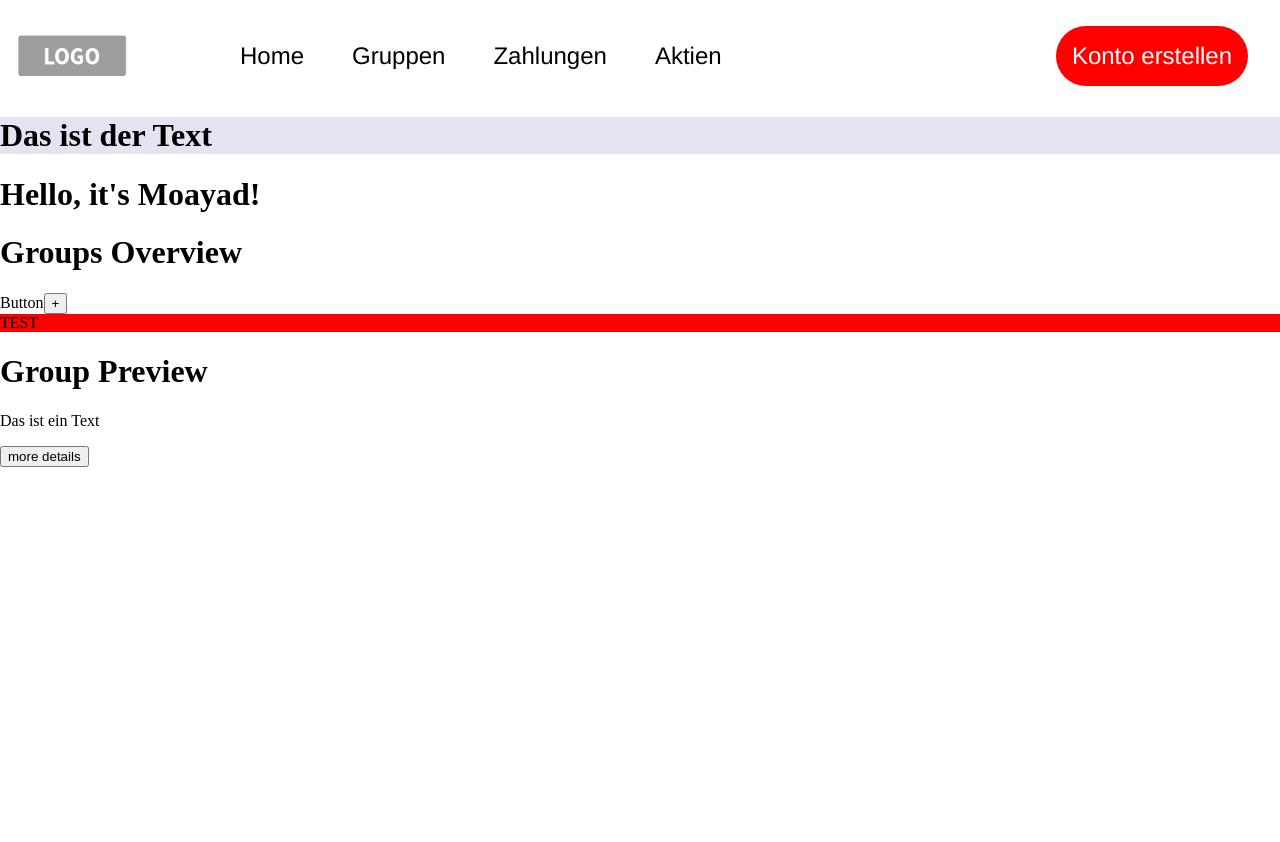
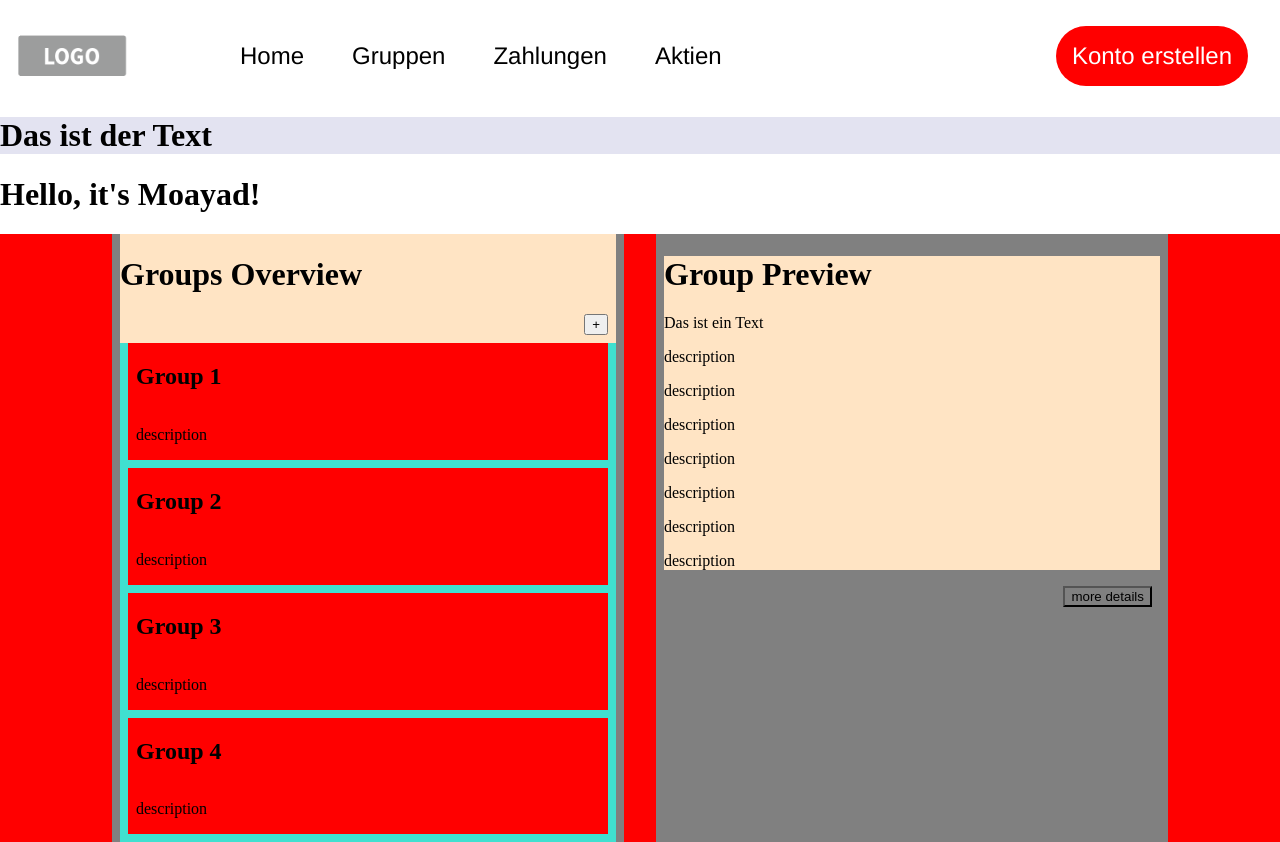
Before and after one commit to Davo00/aktien-app-frontend, an Angular app in the folder ShaFi/: page /group-overview in a window 1280 px wide. Before the commit the page ends 800 px from the top, so only its background shows below. Built offline with nearby package versions, Linux system fonts and the light colour scheme.

Commit message:
groups overview css and html

```diff
--- a/ShaFi/src/app/group-overview/group-overview.component.css
+++ b/ShaFi/src/app/group-overview/group-overview.component.css
@@ -1,40 +1,56 @@
 .groupOverviewPage {
-    display: flex;
-    justify-content: space-between;
-    color: red;
-    background-color: red;
+  display: flex;
+  justify-content: center;
+  background-color: red;
 }
 .groupOverview {
-    color: red;
-    background-color: red;
+  background-color: gray;
+  width: 40%;
+  margin-right: 1rem;
 }
 
 .groupContainer {
-    color: red;
-    background-color: red;
+  display: grid;
+  background-color: bisque;
+  margin-left: 0.5rem;
+  margin-right: 0.5rem;
 }
 
 .addGroupButton {
-    background-color: red;
+  margin-right: 0.5rem;
+  margin-bottom: 0.5rem;
+  float: right;
+}
+
+.groups {
+  display: grid;
+  background-color: turquoise;
 }
 
 .group {
-    background-color: red;
-    color: red;
+  display: grid;
+  background-color: red;
+  margin-left: 0.5rem;
+  margin-right: 0.5rem;
+  margin-bottom: 0.5rem;
+  padding-left: 0.5rem;
 }
 
-
 .groupPreview {
-    background-color: red;
-    color: red;
+  background-color: gray;
+  width: 40%;
+  margin-left: 1rem;
 }
 
 .groupPreviewContainer {
-    background-color: red;
-    color: red;
+  background-color: bisque;
+  margin-left: 0.5rem;
+  margin-right: 0.5rem;
 }
 
 .moreDetailsButton {
-    background-color: red;
-    color: red;
+  background-color: gray;
+  float: right;
+  margin-right: 1rem;
+  margin-bottom: 1rem;
 }
--- a/ShaFi/src/app/group-overview/group-overview.component.html
+++ b/ShaFi/src/app/group-overview/group-overview.component.html
@@ -1,20 +1,43 @@
 <h1>Hello, it's Moayad!</h1>
 
-<div className="groupOverviewPage">
-  <div className="groupOverview" >
-    <div className="groupContainer">
-    <h1 className=""> Groups Overview </h1>
-      <span (click)="addGroup()">Button</span>
-      <button className="addGroupButton">+</button>
-      <div className="group"></div>
-      <div style="color: black; background-color: red;">TEST</div>
+<div class="groupOverviewPage">
+  <div class="groupOverview">
+    <div class="groupContainer">
+      <h1 class="">Groups Overview</h1>
+      <span (click)="addGroup()"></span>
+      <div><button class="addGroupButton">+</button></div>
+      <div class="groups">
+        <div class="group">
+          <h2 class="">Group 1</h2>
+          <p>description</p>
+        </div>
+        <div class="group">
+          <h2 class="">Group 2</h2>
+          <p>description</p>
+        </div>
+        <div class="group">
+          <h2 class="">Group 3</h2>
+          <p>description</p>
+        </div>
+        <div class="group">
+          <h2 class="">Group 4</h2>
+          <p>description</p>
+        </div>
+      </div>
     </div>
   </div>
-  <div className="groupPreview">
-    <div className="groupPreviewContainer">
-        <h1 className=""> Group Preview </h1>
+  <div class="groupPreview">
+    <div class="groupPreviewContainer">
+      <h1 class="">Group Preview</h1>
       <p>Das ist ein Text</p>
-      <button className="moreDetailsButton">more details</button>
+      <p>description</p>
+      <p>description</p>
+      <p>description</p>
+      <p>description</p>
+      <p>description</p>
+      <p>description</p>
+      <p>description</p>
     </div>
+    <button class="moreDetailsButton">more details</button>
   </div>
 </div>
```
